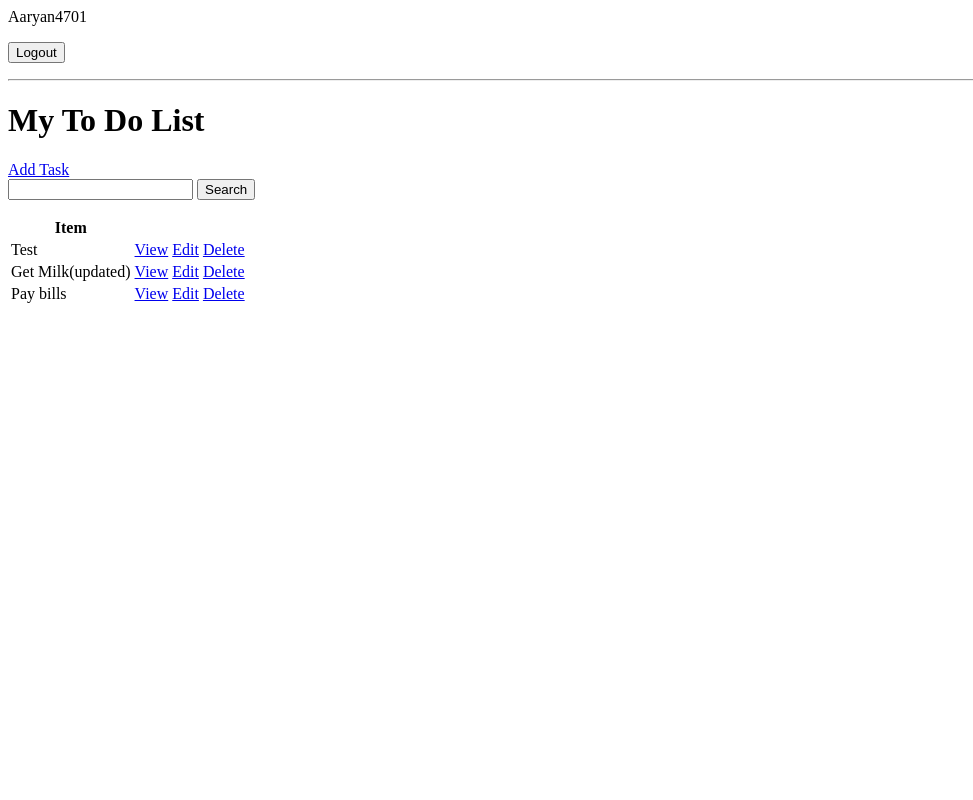
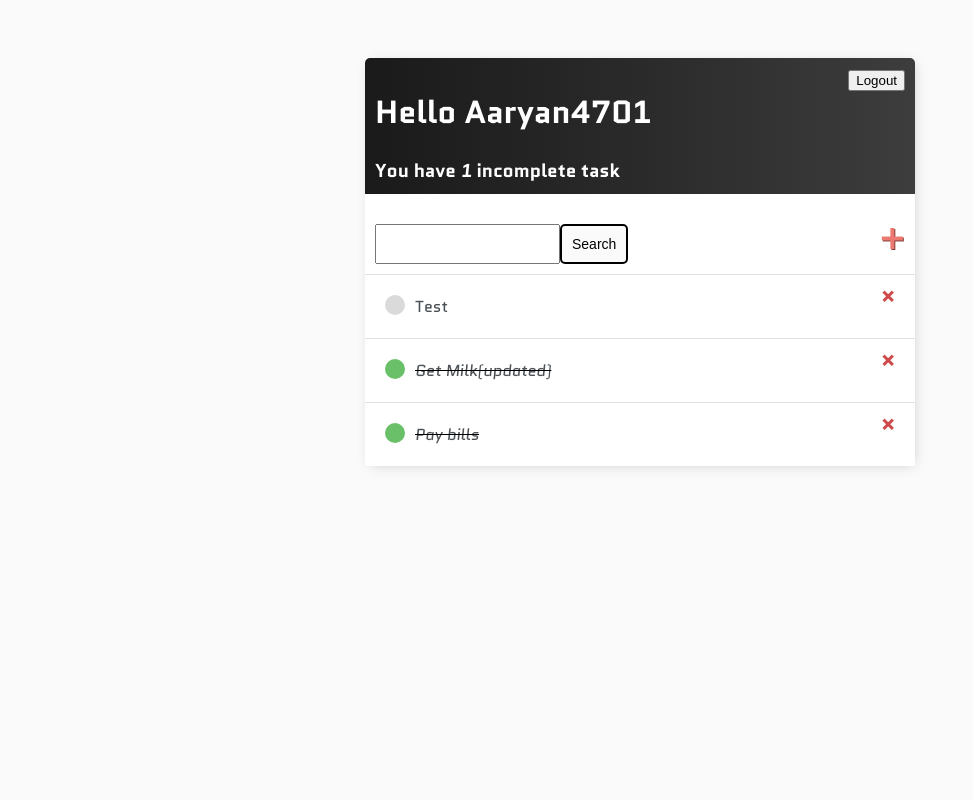
Before and after one commit to Aaryan4701/SOFT-TASK2, a Django app: page / in a window 1280 px wide. Shown: the whole page, without its empty margins (0-973 px from the left). Run offline with Django 5.2, Linux system fonts and the light colour scheme; a user stored in the database is signed in; data comes from the database, SQL or seed files in the repository; both versions use the stored data as it was after the commit.

Commit message:
Styling the To Do List
EOL Week 6 T1

```diff
--- /dev/null
+++ b/base/templates/base/main.html
@@ -0,0 +1,157 @@
+<!DOCTYPE html>
+
+<html>
+    <head>
+        <meta charset="'utf-8">
+        <meta http-equiv="X-UA-Compatible" content="IE-edge">
+        <title>To Do Items</title>
+        <meta name="description" content="">
+        <meta name="viewport" content="width=device-width, initial-scale=1">
+
+        <link rel="preconnect" href="https://fonts.googleapis.com">
+        <link rel="preconnect" href="https://fonts.gstatic.com" crossorigin>
+        <link href="https://fonts.googleapis.com/css2?family=Quantico:ital,wght@0,400;0,700;1,400;1,700&display=swap" rel="stylesheet">
+
+        <style>
+            body {
+                background-color: #FAFAFA;
+                font-family: "Quantico", sans-serif;
+                padding-top: 50px;
+            }
+
+            h1,
+            h2,
+            h3,
+            h4,
+            h5,
+            h6,
+                {
+                    font-family: "Quantico", sans-serif;
+            }
+
+            a,
+            p{
+                color: #4b5156
+            }
+
+            .container {
+                max-width: 550px;
+                margin: auto;
+                background-color: #fff;
+                -webkit-box-shadow: 2px 2px 13px -4px rgba(0, 0, 0, 0.21);
+                box-shadow: 2px 2px 13px -4px rgba(0, 0, 0, 0.21);
+            }
+
+            .header-bar {
+                display:flex;
+                justify-content: space-between;
+                color: #fff ;
+                padding: 10px;
+                border-radius: 5px 5px 0 0;
+                background: linear-gradient(90deg, #1a1a1a, #2c2c2c 55%, #3d3d3d );
+            }
+
+            .header-bar a {
+                color: #fff;
+            }
+
+            .task-wrapper {
+                display: flex;
+                align-items: centre;
+                justify-content: space-between;
+                padding: 20px;
+                background-color: #fff;
+                border-top: 1px solid rgb(226,226,226);
+            }
+
+            .task-title {
+                display: flex;
+            }
+
+            .task-title a{
+                text-decoration: none;
+                color: #4b5156;
+                margin-left: 10px;
+            }
+
+            .task-complete-icon {
+                height: 20px;
+                width: 20px;
+                background-color: rgb(105 , 192 , 105);
+                border-radius: 50%;
+            }
+
+            .task-incomplete-icon {
+                height: 20px;
+                width: 20px;
+                background-color: rgb(218 , 218 , 218);
+                border-radius: 50%;
+            }
+
+            .delete-link {
+                text-decoration: none;
+                font-weight: 900;
+                color: #cf4949;
+                font-size: 22px;
+                line-height: 0;
+            }
+
+            #search-add-wrapper {
+                display: flex;
+                justify-content: space-between;
+                align-items: center;
+                padding: 10px;
+            }
+
+            #add-link {
+                color: #Eb796F;
+                text-decoration: none;
+                font-size: 42px;
+                text-shadow: 1px 1px #81413b;
+            }
+
+            input[type=text],
+            input[type=password],
+            textarea {
+                border: 5px solid #000000;
+                border-radius: 10px;
+                padding: 10px;
+                width: 90%;
+            }
+
+            label {
+                padding-top: 10px !important;
+                display: block;
+            }
+
+            .button {
+                border: 2px solid #000000;
+                background-color: #FAFAFA;
+                color: #000000;
+                padding: 10px;
+                font-size: 14px;
+                border-radius: 5px;
+                cursor: pointer;
+                text-decoration: none;
+            }
+
+            .card-blody {
+                padding: 20px;
+            }
+
+
+        </style>
+
+    </head>
+    <body>
+
+        <div class="container">
+            {% block content %}
+
+            {% endblock content %}
+        </div>
+
+
+
+    </body>
+</html>
--- a/base/templates/base/task_list.html
+++ b/base/templates/base/task_list.html
@@ -1,38 +1,60 @@
+{% extends 'base/main.html' %}
+{% block content %}
+
+<div class="header-bar">
+    <div>
+        <h1>Hello {{request.user|title}}</h1>
+        <h3 style="margin:0">You have <i>{{count}}</i> incomplete task{{ count|pluralize:"s" }}</h3>
+    </div>
+
     {% if request.user.is_authenticated %}
-    <p>{{request.user}}</p>
         <form method="post" action="{% url 'logout' %}">
             {% csrf_token %}
             <button type="submit">Logout</button>
         </form>
-
     {% else %}
     <a href="{% url 'login' %}">Login</a>
     {% endif %}
 
-<hr>
-<h1>My To Do List</h1>
+</div>
 
-<a href="{% url 'task-create' %}">Add Task</a>
 
-<form method="GET">
+<div id="search-add-wrapper">
+    <form method="GET" style="margin-top:20px;display:flex;">
         <input type="texts" name='search-area' value="{{search_input}}">
-    <input type ="submit" value="Search">
+        <input class="button" type ="submit" value="Search">
     </form>
+    <a id="add-link" href="{% url 'task-create' %}">&#x2b;</a>
 
-<table>
-    <tr>
-        <th>Item</th>
-        <th></th>
-        <th></th>
-    </tr>
+</div>
+
+
+
+<div class="task-items-wrapper">
     {% for task in tasks %}
-    <tr>
-        <td>{{task.title}}</td>
-        <td><a href="{% url 'task' task.id %}">View</a></td>
-        <td><a href="{% url 'task-update' task.id %}">Edit</a></td>
-        <td><a href="{% url 'task-delete' task.id %}">Delete</a></td>
-    </tr>
+        <div class="task-wrapper">
+            {% if task.complete %}
+            <div class="task-title">
+                    <div class="task-complete-icon"></div>
+                    <i><s><a href="{% url 'task-update' task.id %}">{{task}}</a></s></i>
+
+            </div>
+            <a class="delete-link" href="{% url 'task-delete' task.id %}">&#215;</a>
+            {% else %}
+            <div class="task-title">
+                <div class="task-incomplete-icon"></div>
+                <a href="{% url 'task-update' task.id %}">{{task}}</a>
+            </div>
+            <a class="delete-link" href="{% url 'task-delete' task.id %}">&#215;</a>
+            {% endif %}
+
+        </div>
+
     {% empty %}
     <h3>No items in List</h3>
     {% endfor %}
-</table>
+</div>
+
+
+
+{% endblock content %}
```
Also changed, not shown: base/templates/base/login.html (+14 -5 lines), base/templates/base/register.html (+24 -7 lines), base/templates/base/task_confirm_delete.html (+20 -6 lines), base/templates/base/task_form.html (+19 -6 lines), db.sqlite3. Lines whose indentation alone changed are shown as unchanged.
